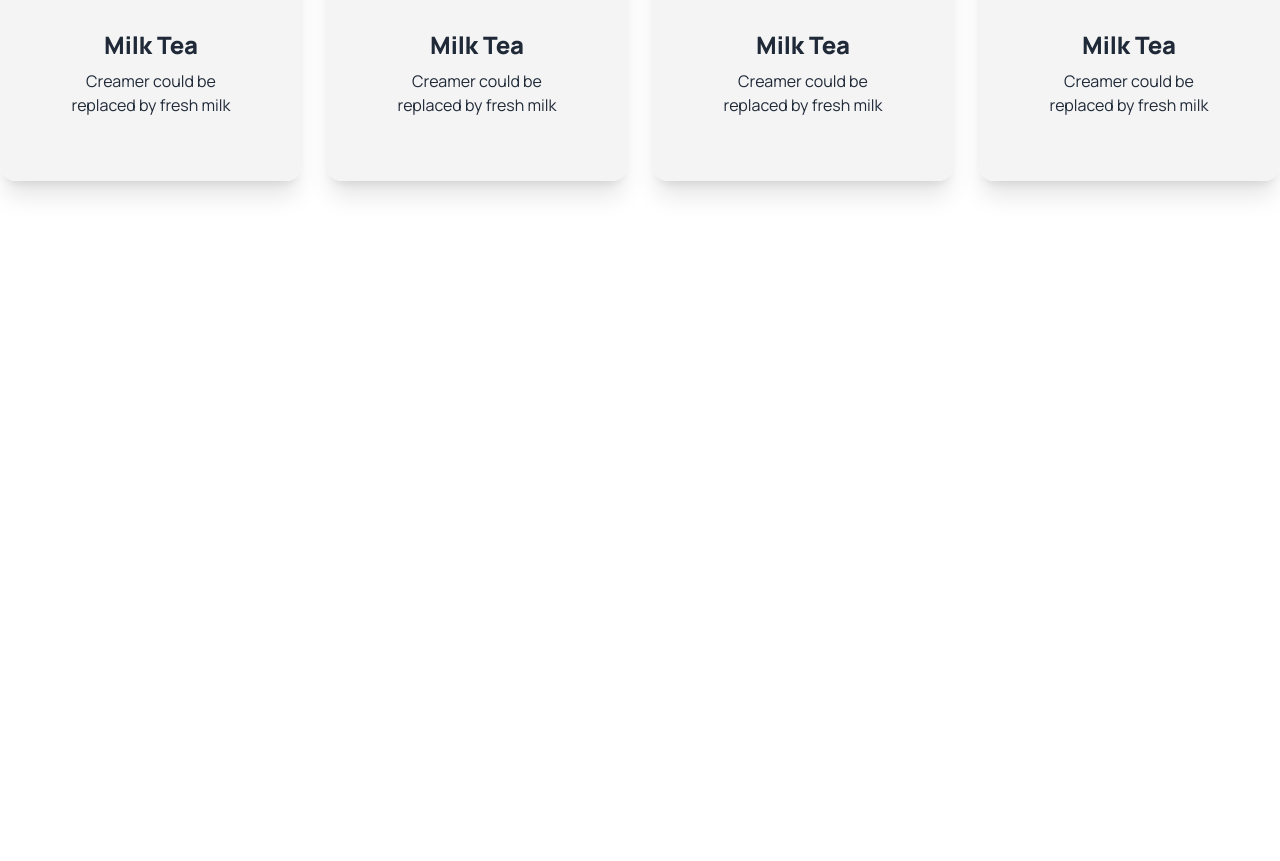
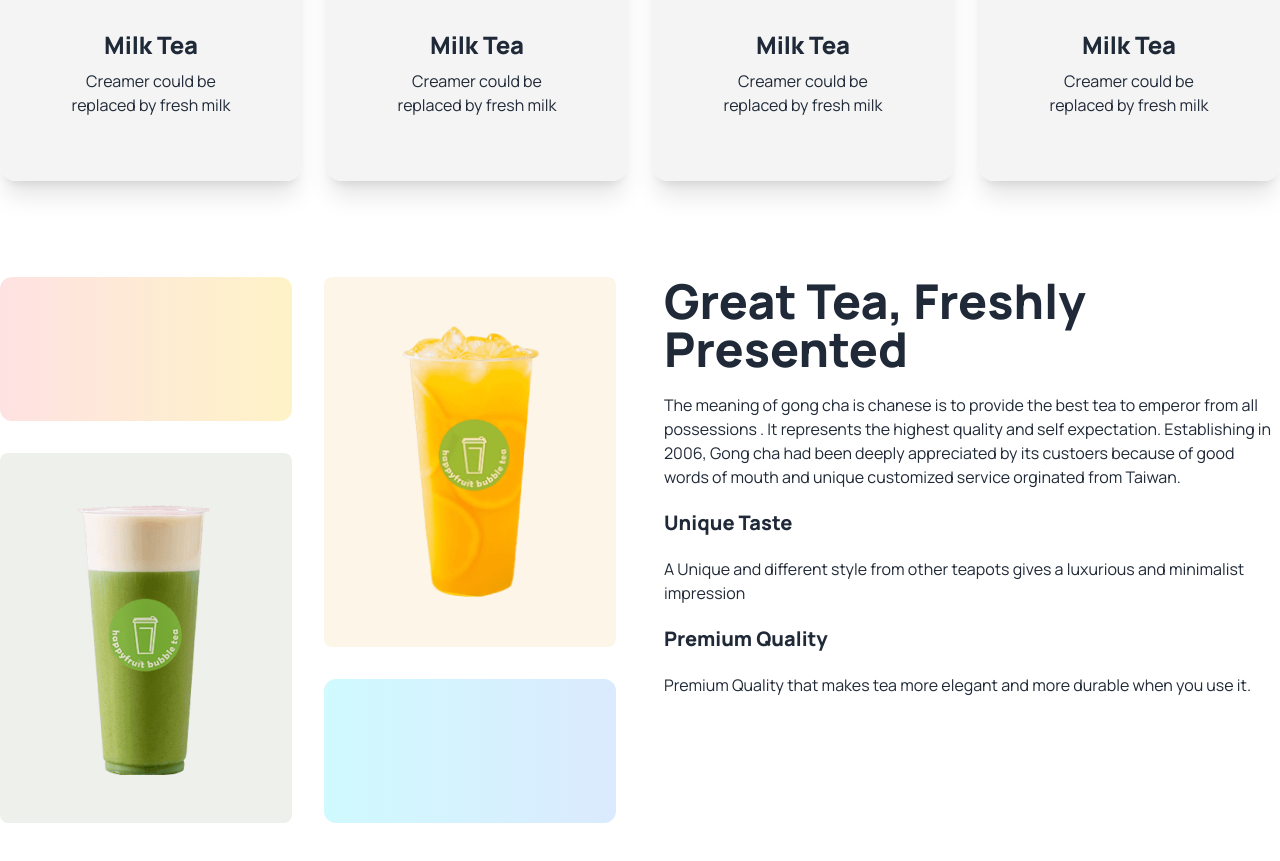
Before and after one commit to ABD8421/Tea-House-Project, a plain HTML site: page index.html in a window 1280 px wide. Shown: the part 1300-2161 px from the top of the page. Before the commit the page ends 1577 px from the top, so only its background shows below. Drawn offline with nearby package versions, Linux system fonts and the light colour scheme.

Commit message:
Great Tea grid  section added

```diff
--- a/index.html
+++ b/index.html
@@ -132,6 +132,57 @@
           </div>
         </div>
       </section>
+
+      <!-- great tea fresh tea section -->
+
+      <section class="my-24 flex md:flex-col gap-12 lg:flex-row">
+        <!-- Grid section -->
+
+        <div class="grid grid-cols-1 gap-8 md:grid-cols-2 flex-1">
+          <div
+            class="rounded-xl h-36 bg-gradient-to-r from-red-100 to-amber-100"
+          ></div>
+          <div
+            class="row-span-2 bg-[#E6A6231A] rounded-lg px-8 py-12 flex justify-center"
+          >
+            <img src="images/fresh-1.png" alt="" />
+          </div>
+          <div
+            class="row-span-2 bg-[#5776391A] rounded-lg px-8 py-12 flex justify-center"
+          >
+            <img src="images/fresh-2.png" alt="" />
+          </div>
+          <div
+            class="rounded-xl h-36 bg-gradient-to-r from-cyan-100 to-blue-100"
+          ></div>
+        </div>
+
+        <!-- writing section -->
+
+        <div class="space-y-5 flex-1">
+          <h3 class="text-5xl font-extrabold">
+            Great Tea, Freshly <br />
+            Presented
+          </h3>
+          <p>
+            The meaning of gong cha is chanese is to provide the best tea to
+            emperor from all possessions . It represents the highest quality and
+            self expectation. Establishing in 2006, Gong cha had been deeply
+            appreciated by its custoers because of good words of mouth and
+            unique customized service orginated from Taiwan.
+          </p>
+          <h4 class="text-xl font-extrabold">Unique Taste</h4>
+          <p>
+            A Unique and different style from other teapots gives a luxurious
+            and minimalist impression
+          </p>
+          <h4 class="text-xl font-extrabold">Premium Quality</h4>
+          <p>
+            Premium Quality that makes tea more elegant and more durable when
+            you use it.
+          </p>
+        </div>
+      </section>
     </main>
     <footer></footer>
   </body>
```
